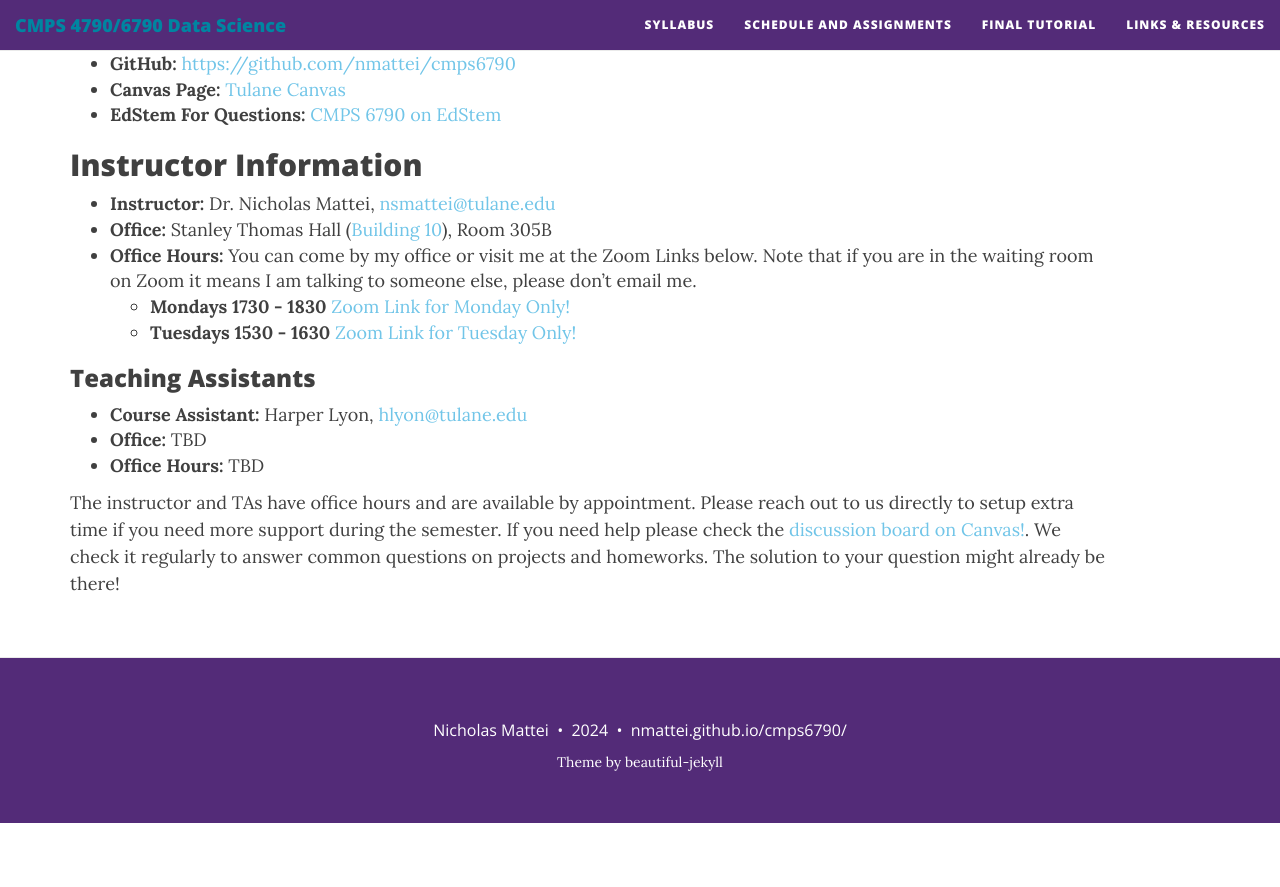
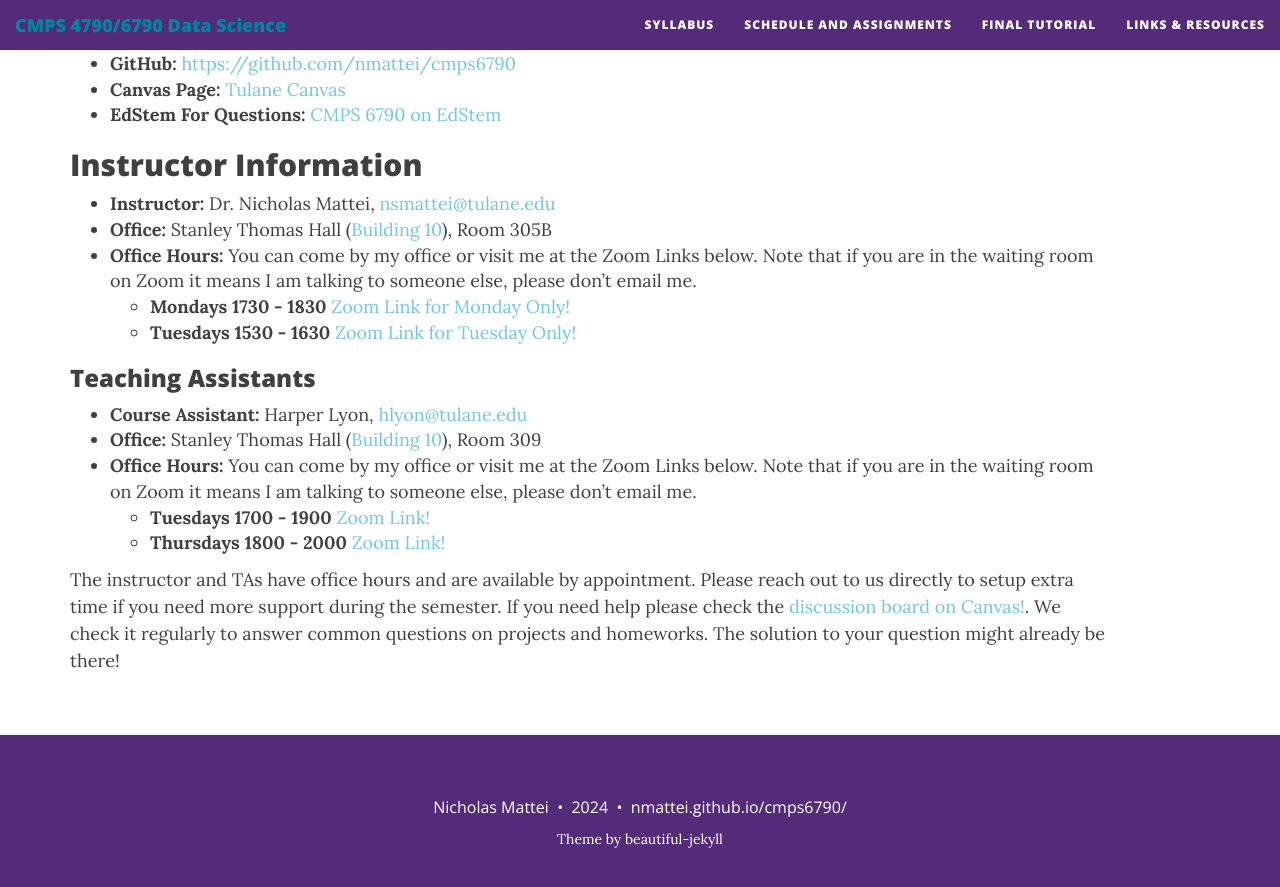
Before and after one commit to nmattei/cmps6790, a Jekyll site: the page built from index.md, in a window 1280 px wide and 900 px high, scrolled down 1012 px. Shown: the top 887 px of the window. Built offline with Jekyll 4.4.1, drawn with Linux system fonts in a browser that asks for light colours; nearby versions of some CDN libraries; before the commit the page ends 1835 px from its top, so only the background shows below that.

Commit message:
updated harper

```diff
--- a/index.md
+++ b/index.md
@@ -29,8 +29,10 @@ published: true
 
 ### Teaching Assistants
 * **Course Assistant:** Harper Lyon, <hlyon@tulane.edu>
-* **Office:** TBD
-* **Office Hours:** TBD
+* **Office:** Stanley Thomas Hall ([Building 10](https://admission.tulane.edu/map)), Room 309
+* **Office Hours:** You can come by my office or visit me at the Zoom Links below. Note that if you are in the waiting room on Zoom it means I am talking to someone else, please don't email me.
+  * **Tuesdays 1700 - 1900** [Zoom Link!](https://tulane.zoom.us/j/99348809166)
+  * **Thursdays 1800 - 2000** [Zoom Link!](https://tulane.zoom.us/j/99348809166)
 
 
 The instructor and TAs have office hours and are available by appointment.  Please reach out to us directly to setup extra time if you need more support during the semester. If you need help please check the [discussion board on Canvas!](https://tulane.instructure.com/). We check it regularly to answer common questions on projects and homeworks.  The solution to your question might already be there!
```
